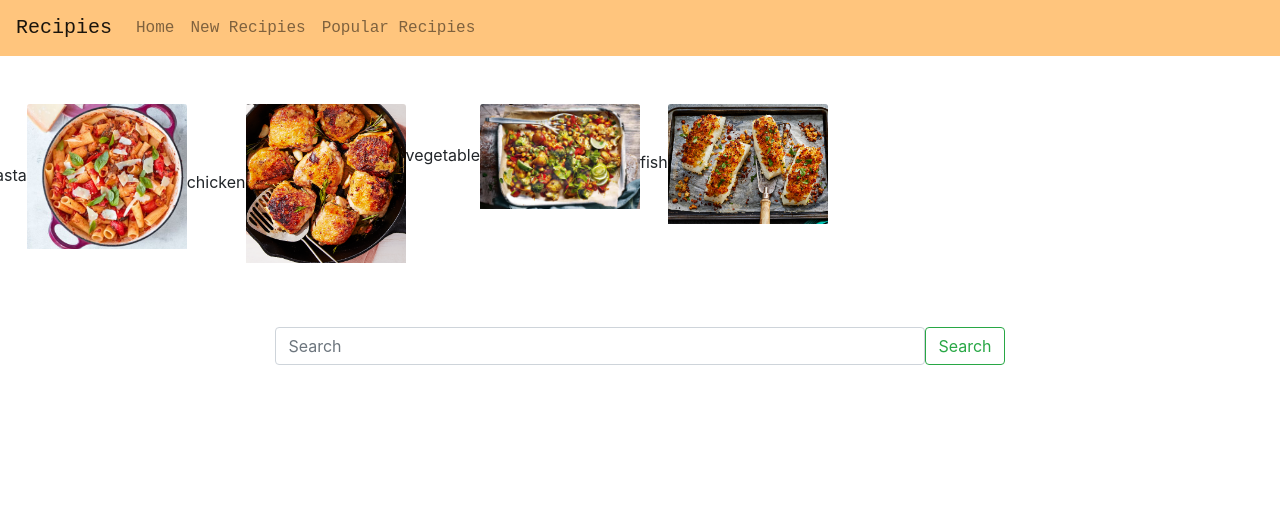
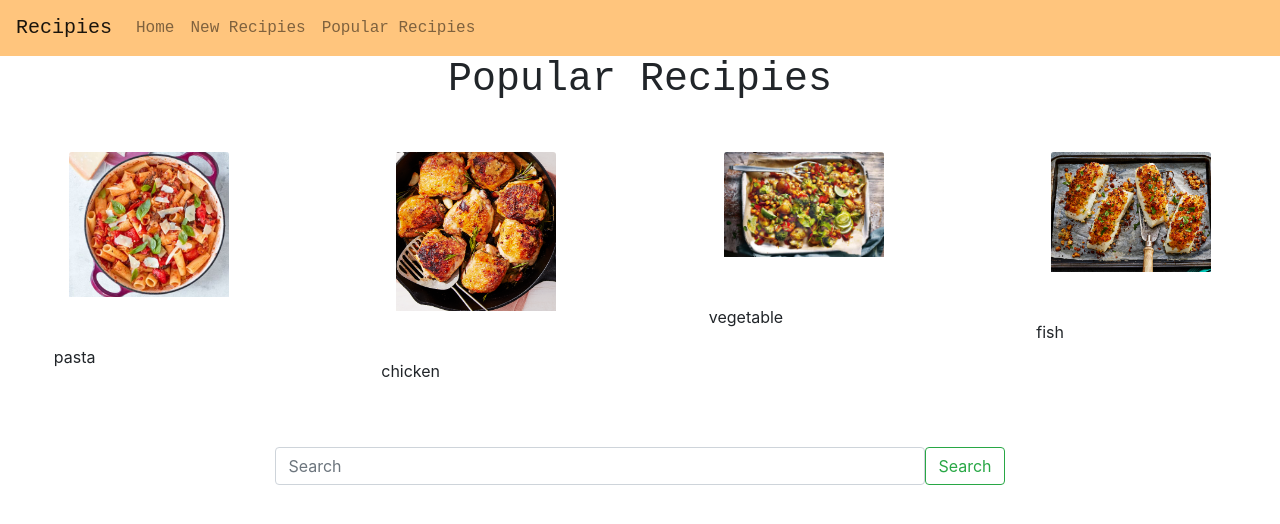
Before and after one commit to TiffanyJan/Recipies, a React (Create React App) app: page / in a window 1280 px wide. Shown: the top 524 px of the page. Built offline with nearby package versions, Linux system fonts and the light colour scheme.

Commit message:
put in images and text for popular recipies

```diff
--- a/src/App.css
+++ b/src/App.css
@@ -15,3 +15,9 @@
   vertical-align: middle;
   width: 100%;
 }
+
+.heading{
+  font-family: "Courier New";
+  font-weight: "bold";
+  text-align: center;
+}
--- a/src/App.js
+++ b/src/App.js
@@ -30,19 +30,26 @@ function App() {
         </Nav>
       </Navbar>
 
+<div className = "heading">
+<h1>Popular Recipies</h1>
+</div>
+
       <div className="row mt-5" align="center">
         {poplularRecipies.map((recipies) => (
-          <div key = {recipies.name}>
-            {recipies.name}
+          <div key={recipies.name} style={{ margin: "0 auto" }}>
             <img
               className="card-img-top"
               src={recipies.image}
               alt="Image"
               style={{ width: "10rem", margin: "0 auto" }}
             ></img>
+            <div className className="row mt-5" align="center">
+            {recipies.name}
+            </div>
           </div>
         ))}
       </div>
+
 
       <RecipieList todos={todos} setTodos={setTodos} />
       <div className="row mt-5" align="center"></div>
```
